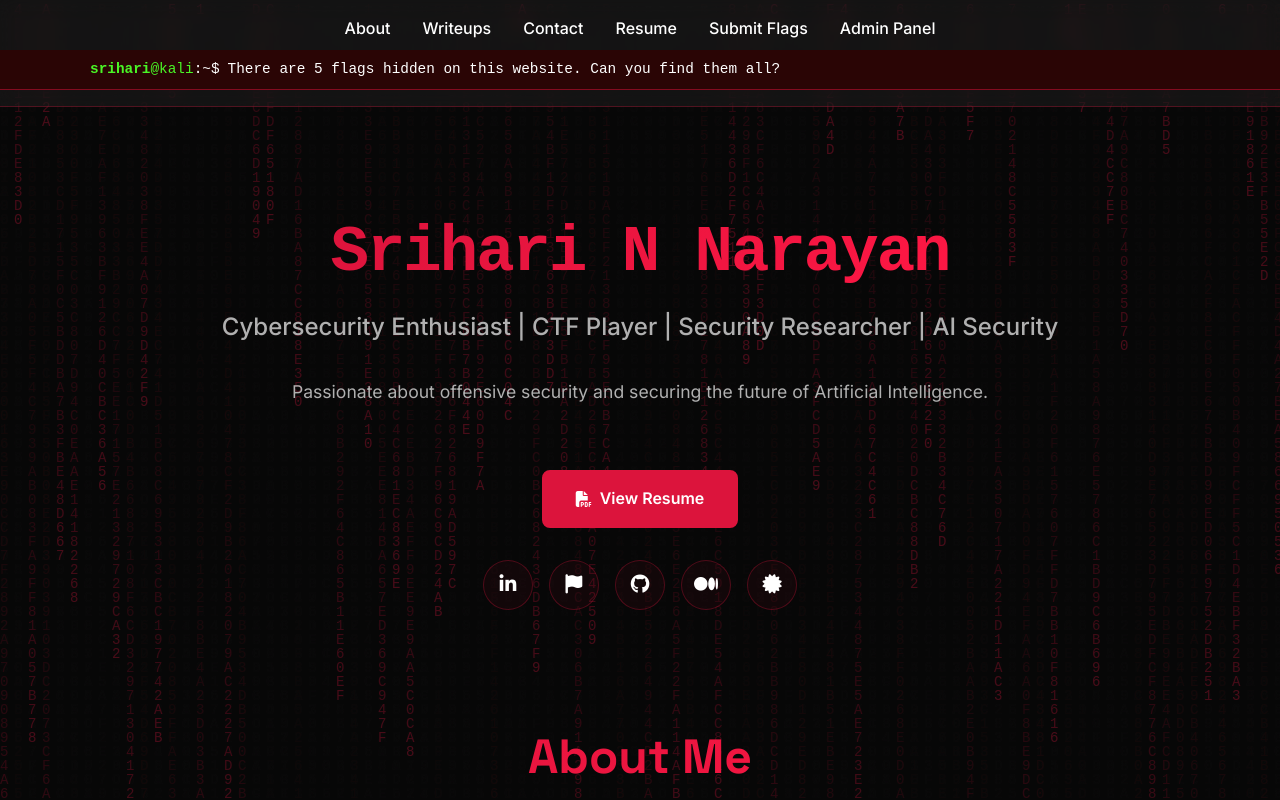
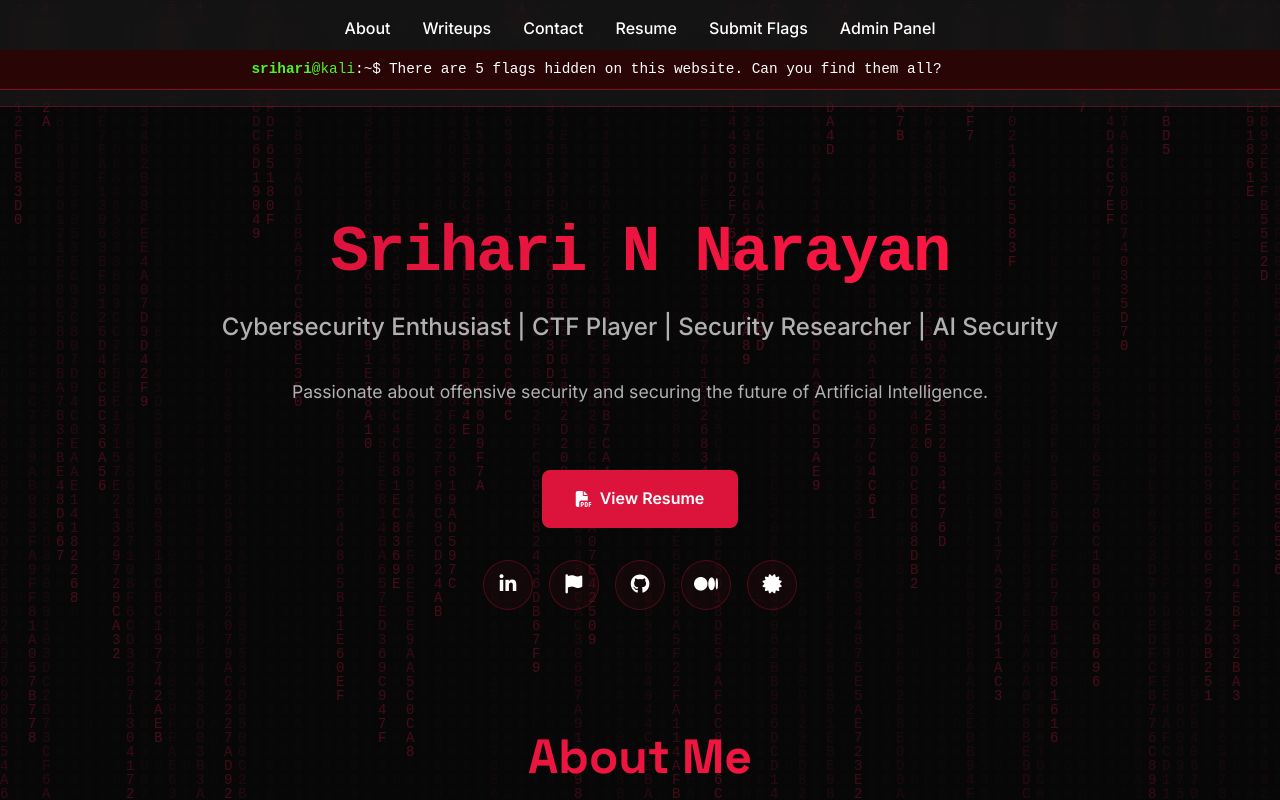
Before and after one commit to Srihari-Narayan/my-portfolio, a React (Vite) app: page / in a window 1280 px wide. Shown: the top 800 px of the page. Built offline with nearby package versions, Linux system fonts and the light colour scheme; no server answers.

Commit message:
fix: center terminal prompt using ch unit (90ch) for perfect alignment

```diff
--- a/src/styles/index.css
+++ b/src/styles/index.css
@@ -270,8 +270,8 @@ a {
 .terminal-prompt {
     display: flex;
     align-items: center;
-    width: 1100px;
-    /* Fixed width to prevent jumping when text grows */
+    width: 90ch;
+    /* Matches length of the longest message to perfectly center it */
     max-width: 95vw;
     /* Responsive constrained */
     text-align: left;
```
